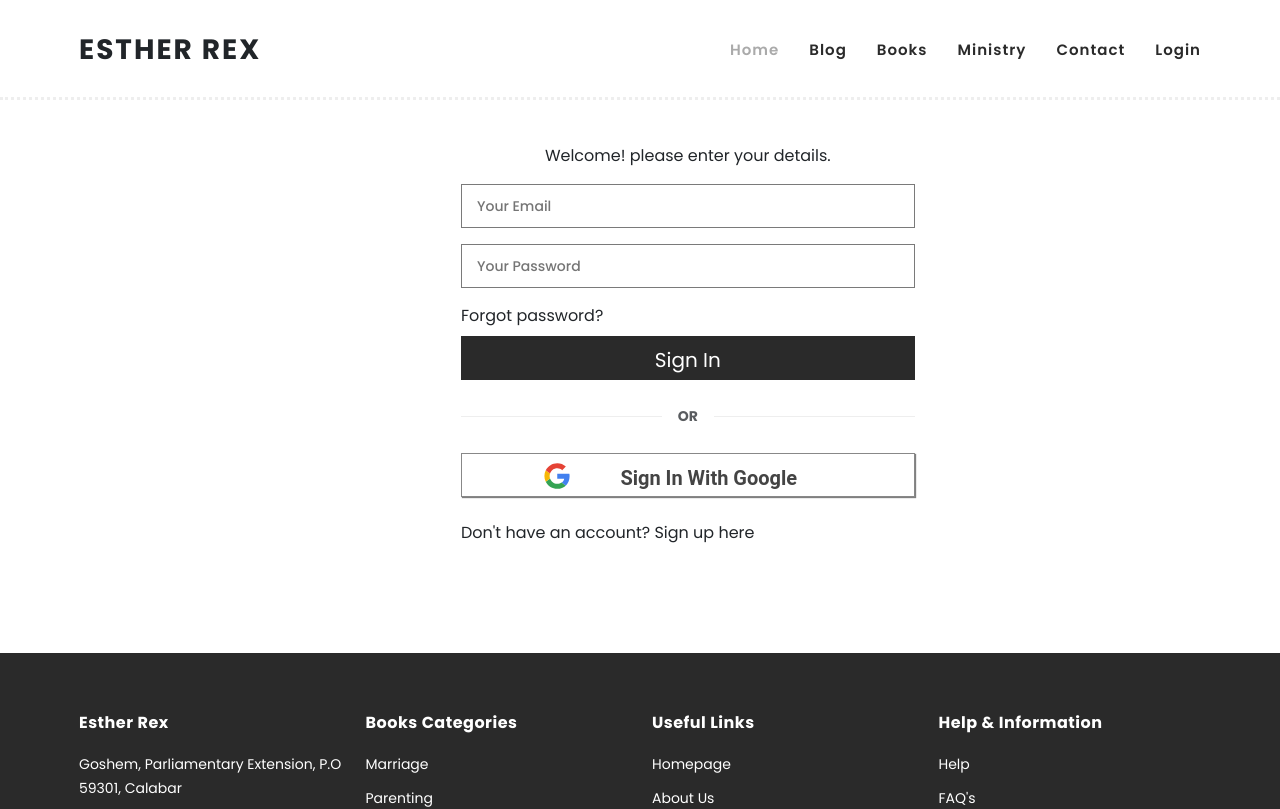
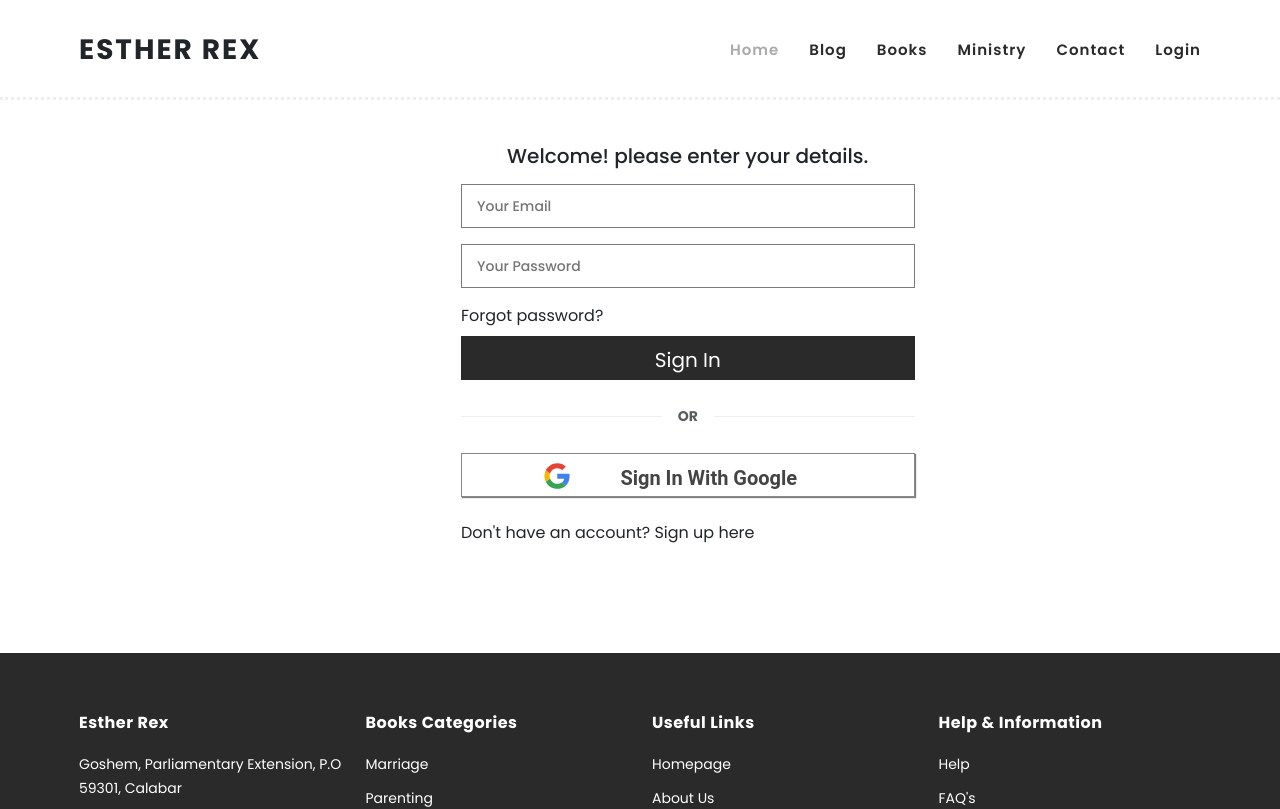
Before and after one commit to OsimFavour/esther-rex, a React (Create React App) app: page /sign-in in a window 1280 px wide. Shown: the top 809 px of the page. Built offline with nearby package versions, Linux system fonts and the light colour scheme.

Commit message:
Change auth text

```diff
--- a/src/routes/sign-in/sign-in.component.jsx
+++ b/src/routes/sign-in/sign-in.component.jsx
@@ -5,7 +5,6 @@ import { useFormik } from 'formik'
 
 import CustomInput from '../../components/custom-input/custom-input.component'
 
-import AuthImage from '../../assets/auth-image.svg'
 import { ReactComponent as GoogleIcon } from '../../assets/google-icon.svg'
 import Button from '../../components/button/button.component'
 import { authenticateWithGooglePopup } from '../../utils/firebase/firebase.utils'
@@ -48,7 +47,7 @@ const SignIn = () => {
                 </div> */}
                 <div className="col-md-7 col-lg-5 col-xl-5 offset-xl-1">
 
-                    <div className='pb-3 text-center'>Welcome! please enter your details.</div>
+                    <h5 className='pb-3 text-center'>Welcome! please enter your details.</h5>
                     <form
                         action=''
                         onSubmit={formik.handleSubmit}
```
